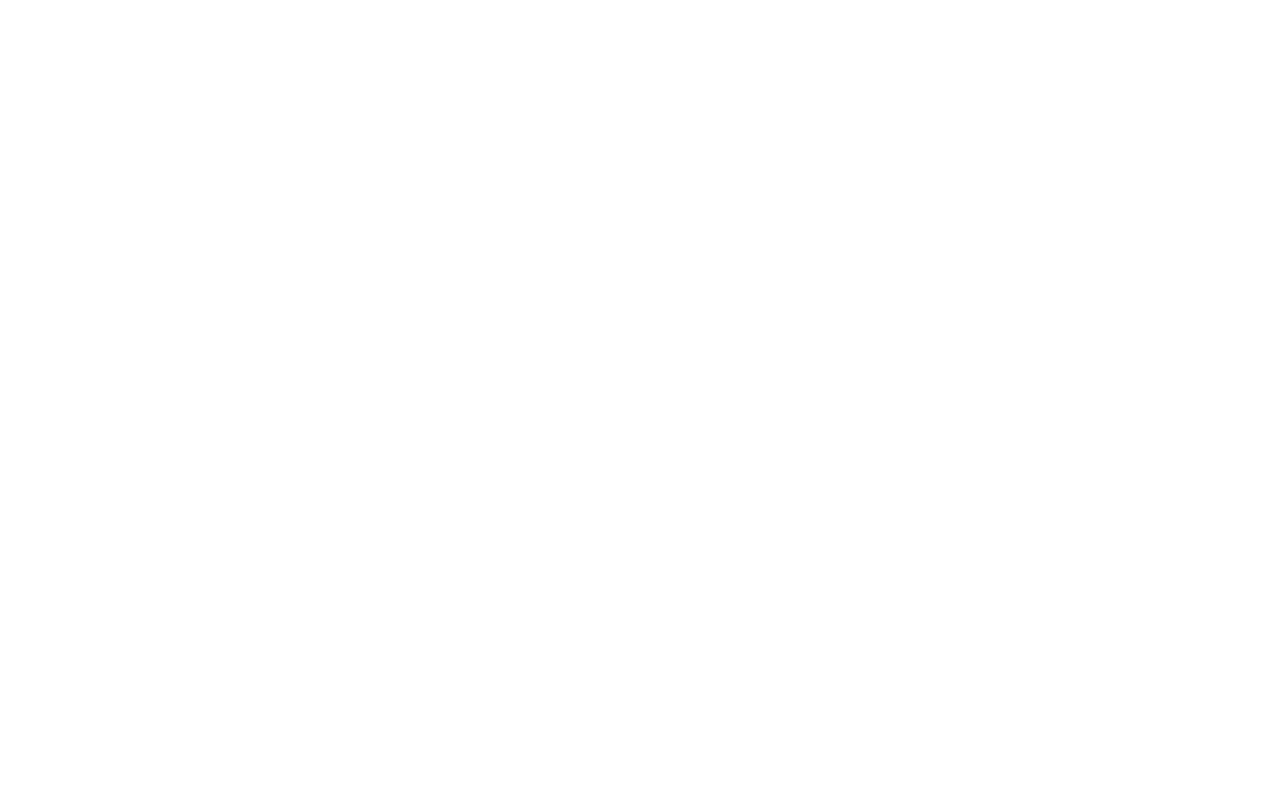
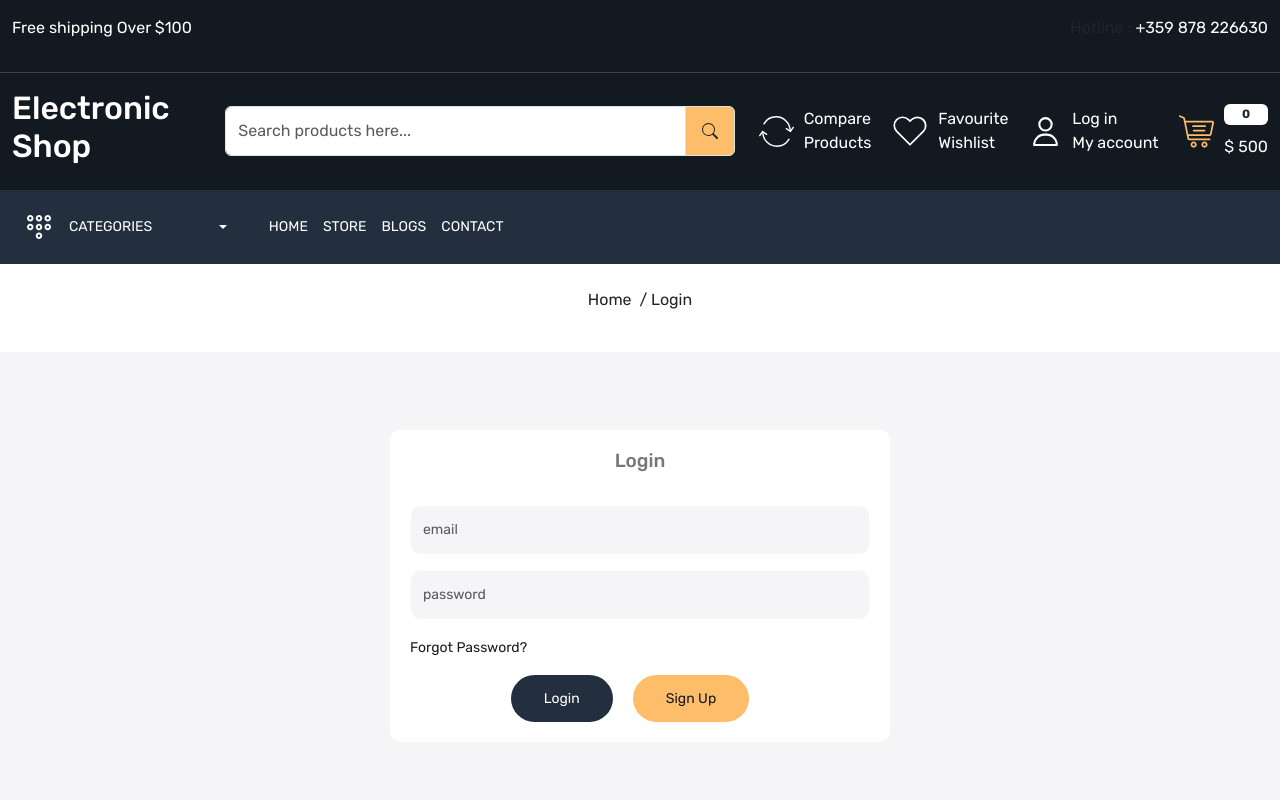
Before and after one commit to GGarenov/digital-store, a React (Create React App) app in the folder client/: page /login in a window 1280 px wide. Before the commit this address had no page. Shown: the top 800 px of the page. Built offline with nearby package versions, Linux system fonts and the light colour scheme.

Commit message:
Login page is created its route and its css also.

```diff
--- a/client/src/App.css
+++ b/client/src/App.css
@@ -597,7 +597,7 @@
 /*Contact page part ends here */
 
 
-/*Compare product page part */
+/*Compare product and wishlist page part */
 .compare-product-card{
   padding: 20px 15px;
   background-color: white;
@@ -636,10 +636,50 @@
 }
 
 
-/*Compare product page part ends here */
+/*Compare product and wishlist page part ends here */
 
-/*Wishlist page part */
+/*Login page part */
+.auth-card{
+  padding: 20px;
+  background-color: white;
+  width: 500px;
+  margin: 30px auto;
+  border-radius: 10px;
+}
+
+.auth-card h3{
+  font-size: 19px;
+  font-weight: 500;
+  color: var(--color-777777);
+}
+
+.auth-card .form-control {
+  height: 50px;
+  background-color: var(--color-f5f5f7);
+  color: var(--color-777777);
+  font-size: 14px;
+  border-radius: 10px;
+  border-color: transparent;
+}
+
+.auth-card a{
+font-size: 14px;
+font-weight: 400;
+color: var(--color-1c1c1b);
+}
+
+.auth-card .signup{
+  background-color: var(--color-febd69);
+  color: var(--color-131921);
+}
+.auth-card .signup:hover{
+  background-color: var(--color-131921);
+  color: white;
+}
+
+.auth-card .button {
+  margin-right: 20px; /* Adjust as needed */
+}
 
 
-
-/*Wishlist page part ends here */
+/*Login page part ends here */
--- a/client/src/App.js
+++ b/client/src/App.js
@@ -9,6 +9,7 @@
 import Blog from "./pages/Blog";
 import CompareProduct from "./pages/CompareProduct";
 import Wishlist from "./pages/Wishlist";
+import Login from "./pages/Login";
 
 function App() {
   return (
@@ -23,6 +24,7 @@
             <Route path="blog" element={<Blog />} />
             <Route path="Compare-product" element={<CompareProduct />} />
             <Route path="wishlist" element={<Wishlist />} />
+            <Route path="login" element={<Login />} />
           </Route>
         </Routes>
       </BrowserRouter>
--- /dev/null
+++ b/client/src/pages/Login.js
@@ -0,0 +1,41 @@
+import React from "react";
+import BreadCrumb from "../components/BreadCrumb";
+import Meta from "../components/Meta";
+import { Link } from "react-router-dom";
+
+function Login() {
+  return (
+    <>
+      <Meta title={"Login"} />
+      <BreadCrumb title="Login" />
+      <div className="login-wrapper py-5 home-wrapper-2">
+        <div className="row">
+          <div className="col-12">
+            <div className="auth-card">
+              <h3 className="text-center mb-3">Login</h3>
+              <form className="d-flex flex-column gap-15" action="">
+                <div className="mt-3">
+                  <input type="email" name="email" className="form-control" placeholder="email" />
+                </div>
+                <div>
+                  <input type="password" name="password" className="form-control" placeholder="password" />
+                </div>
+                <div>
+                  <Link to="/forgot-password">Forgot Password?</Link>
+                  <div className="mt-3 d-flex justify-content-center gap-20 align-items-center">
+                    <button className="button border-0">Login</button>
+                    <Link to="/signup" className="button signup">
+                      Sign Up
+                    </Link>
+                  </div>
+                </div>
+              </form>
+            </div>
+          </div>
+        </div>
+      </div>
+    </>
+  );
+}
+
+export default Login;
```
